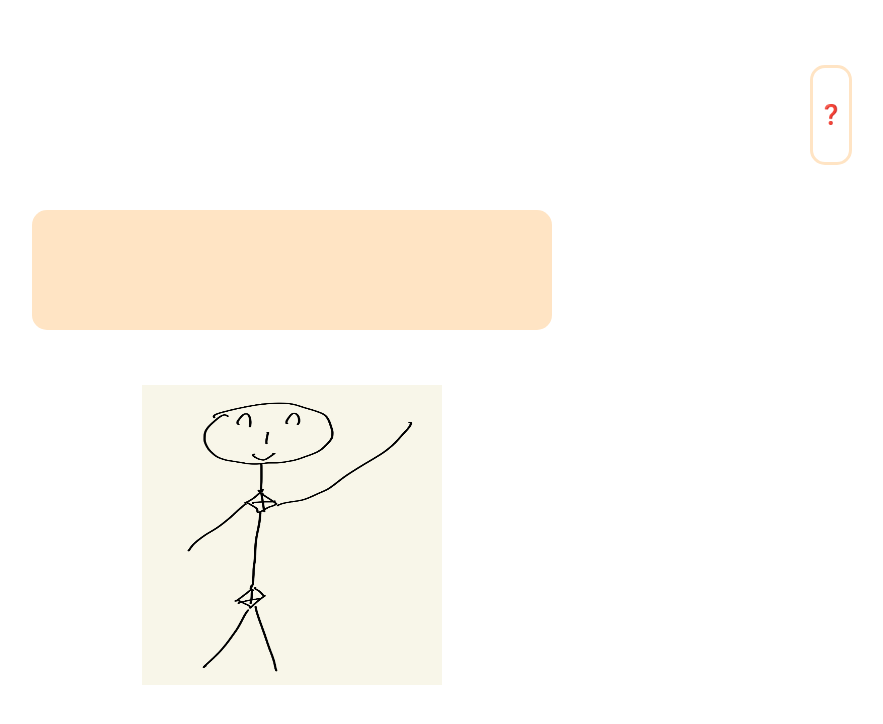
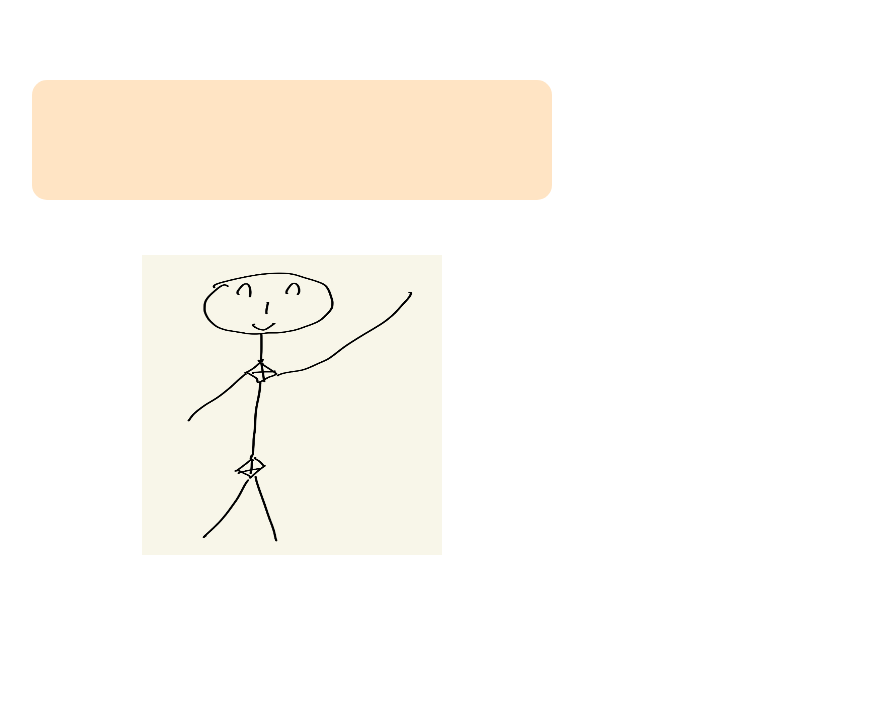
Before and after one commit to babycroc/SDK-Hackathon-3P, a React (Create React App) app in the folder front-end/: page /greeting in a window 1280 px wide. Shown: the top 724 px of the page, without its empty margins (348-1231 px from the left). Built offline with nearby package versions, Linux system fonts and the light colour scheme.

Commit message:
delete script button

```diff
--- a/front-end/src/pages/Greeting.js
+++ b/front-end/src/pages/Greeting.js
@@ -24,9 +24,6 @@ function Greeting () {
 
     return (
         <div className="container">
-            <div id="button-box">
-                <button id="script-button" onClick={redirectPage} type="button">❓</button>
-            </div>
             <div className="text_box">
                 {greeting_text.map((txt, index) => <_Text key={index} text ={txt}/>)}
             </div>
```
